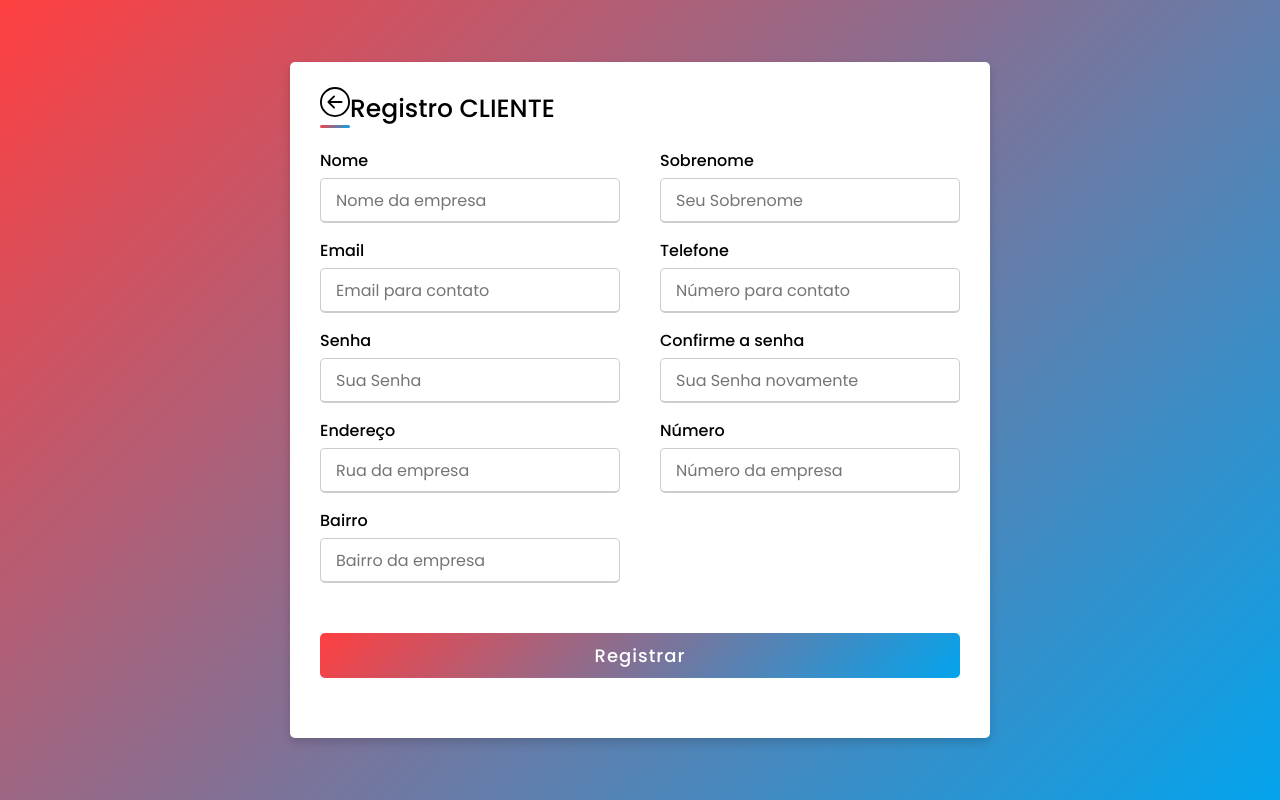
After one commit to Hymdell/e-commerce_senac, a PHP site: page /cad_cliente.php in a window 1280 px wide. The commit adds this page. Run offline with PHP 8.4, Linux system fonts and the light colour scheme.

Commit message:
criação telas registro

```diff
--- /dev/null
+++ b/assets/css/cad.css
@@ -0,0 +1,146 @@
+@import url('https://fonts.googleapis.com/css2?family=Poppins:wght@200;300;400;500;600;700&display=swap');
+*{
+  margin: 0;
+  padding: 0;
+  box-sizing: border-box;
+  font-family: 'Poppins', sans-serif;
+}
+body{
+  height: 100vh;
+  display: flex;
+  justify-content: center;
+  align-items: center;
+  padding: 10px;
+  background: linear-gradient(135deg, #fe3f40, #03a4ed);
+}
+.container{
+  max-width: 700px;
+  width: 100%;
+  background-color: #fff;
+  padding: 25px 30px;
+  border-radius: 5px;
+  box-shadow: 0 5px 10px rgba(0,0,0,0.15);
+}
+.container .title{
+  font-size: 25px;
+  font-weight: 500;
+  position: relative;
+}
+.container .title::before{
+  content: "";
+  position: absolute;
+  left: 0;
+  bottom: 0;
+  height: 3px;
+  width: 30px;
+  border-radius: 5px;
+  background: linear-gradient(135deg, #fe3f40, #03a4ed);
+}
+.content form .user-details{
+  display: flex;
+  flex-wrap: wrap;
+  justify-content: space-between;
+  margin: 20px 0 12px 0;
+}
+form .user-details .input-box{
+  margin-bottom: 15px;
+  width: calc(100% / 2 - 20px);
+}
+form .input-box span.details{
+  display: block;
+  font-weight: 500;
+  margin-bottom: 5px;
+}
+.user-details .input-box input{
+  height: 45px;
+  width: 100%;
+  outline: none;
+  font-size: 16px;
+  border-radius: 5px;
+  padding-left: 15px;
+  border: 1px solid #ccc;
+  border-bottom-width: 2px;
+  transition: all 0.3s ease;
+}
+.user-details .input-box input:focus,
+.user-details .input-box input:valid{
+  border-color: #9b59b6;
+}
+ form .gender-details .gender-title{
+  font-size: 20px;
+  font-weight: 500;
+ }
+ form .category{
+   display: flex;
+   width: 80%;
+   margin: 14px 0 ;
+   justify-content: space-between;
+ }
+ form .category label{
+   display: flex;
+   align-items: center;
+   cursor: pointer;
+ }
+ form .category label .dot{
+  height: 18px;
+  width: 18px;
+  border-radius: 50%;
+  margin-right: 10px;
+  background: #d9d9d9;
+  border: 5px solid transparent;
+  transition: all 0.3s ease;
+}
+ #dot-1:checked ~ .category label .one,
+ #dot-2:checked ~ .category label .two,
+ #dot-3:checked ~ .category label .three{
+   background: #9b59b6;
+   border-color: #d9d9d9;
+ }
+ form input[type="radio"]{
+   display: none;
+ }
+ form .button{
+   height: 45px;
+   margin: 35px 0
+ }
+ form .button input{
+   height: 100%;
+   width: 100%;
+   border-radius: 5px;
+   border: none;
+   color: #fff;
+   font-size: 18px;
+   font-weight: 500;
+   letter-spacing: 1px;
+   cursor: pointer;
+   transition: all 0.3s ease;
+   background: linear-gradient(135deg, #fe3f40, #03a4ed);
+ }
+ form .button input:hover{
+  /* transform: scale(0.99); */
+  background: linear-gradient(-135deg, #fe3f40, #03a4ed);
+  }
+ @media(max-width: 584px){
+ .container{
+  max-width: 100%;
+}
+form .user-details .input-box{
+    margin-bottom: 15px;
+    width: 100%;
+  }
+  form .category{
+    width: 100%;
+  }
+  .content form .user-details{
+    max-height: 300px;
+    overflow-y: scroll;
+  }
+  .user-details::-webkit-scrollbar{
+    width: 5px;
+  }
+  }
+  @media(max-width: 459px){
+  .container .content .category{
+    flex-direction: column;
+  }
+}
--- /dev/null
+++ b/cad_cliente.php
@@ -0,0 +1,63 @@
+<!DOCTYPE html>
+<!-- Created By CodingLab - www.codinglabweb.com -->
+<html lang="pt-BR" dir="ltr">
+  <head>
+    <meta charset="UTF-8">
+    <!---<title> Responsive Registration Form | CodingLab </title>--->
+    <link rel="stylesheet" href="assets/css/cad.css">
+     <meta name="viewport" content="width=device-width, initial-scale=1.0">
+     <title>Registro Cliente</title>
+   </head>
+<body>
+  <div class="container">
+    <div class="title">
+    <a href="escolha_login_registro.php"><img src="assets/images/arrow-left-circle.svg" width="30"  alt=""></a>Registro CLIENTE</div>
+    <div class="content">
+      <form action="#">
+        <div class="user-details">
+          <div class="input-box">
+            <span class="details">Nome</span>
+            <input type="text" placeholder="Nome da empresa" required>
+          </div>
+          <div class="input-box">
+            <span class="details">Sobrenome</span>
+            <input type="text" placeholder="Seu Sobrenome" required>
+          </div>
+          <div class="input-box">
+            <span class="details">Email</span>
+            <input type="text" placeholder="Email para contato" required>
+          </div>
+          <div class="input-box">
+            <span class="details">Telefone</span>
+            <input type="text" placeholder="Número para contato" required>
+          </div>
+          <div class="input-box">
+            <span class="details">Senha</span>
+            <input type="text" placeholder="Sua Senha" required>
+          </div>
+          <div class="input-box">
+            <span class="details">Confirme a senha</span>
+            <input type="text" placeholder="Sua Senha novamente" required>
+          </div>
+          <div class="input-box">
+            <span class="details">Endereço</span>
+            <input type="text" placeholder="Rua da empresa" required>
+          </div>
+          <div class="input-box">
+            <span class="details">Número</span>
+            <input type="text" placeholder="Número da empresa" required>
+          </div>
+          <div class="input-box">
+            <span class="details">Bairro</span>
+            <input type="text" placeholder="Bairro da empresa" required>
+          </div>
+        </div>
+        <div class="button">
+          <input type="submit" value="Registrar">
+        </div>
+      </form>
+    </div>
+  </div>
+
+</body>
+</html>
```
Also changed, not shown: cad_empresa.php (added, +63 -0 lines), cad_tecnico.php (added, +63 -0 lines), escolha_login_registro.php (+5 -7 lines), assets/images/arrow-left-circle.svg (added).
